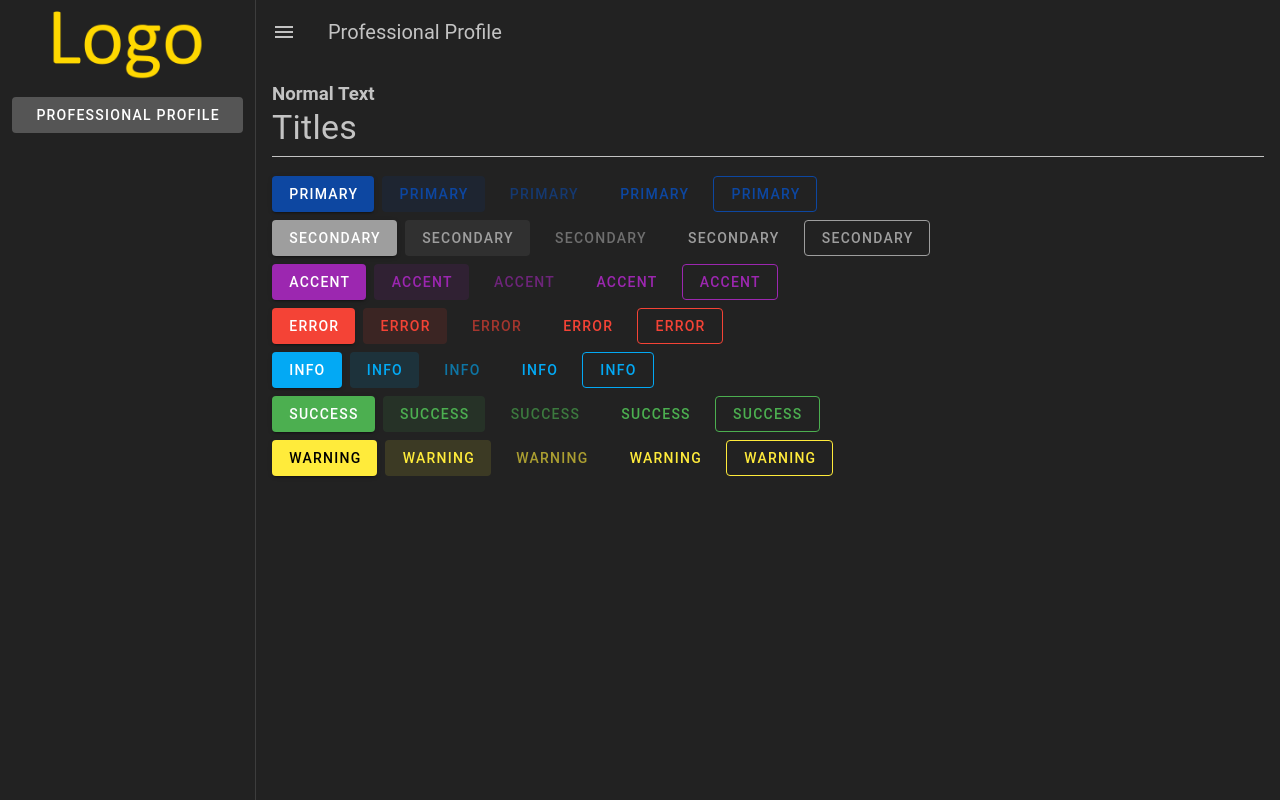
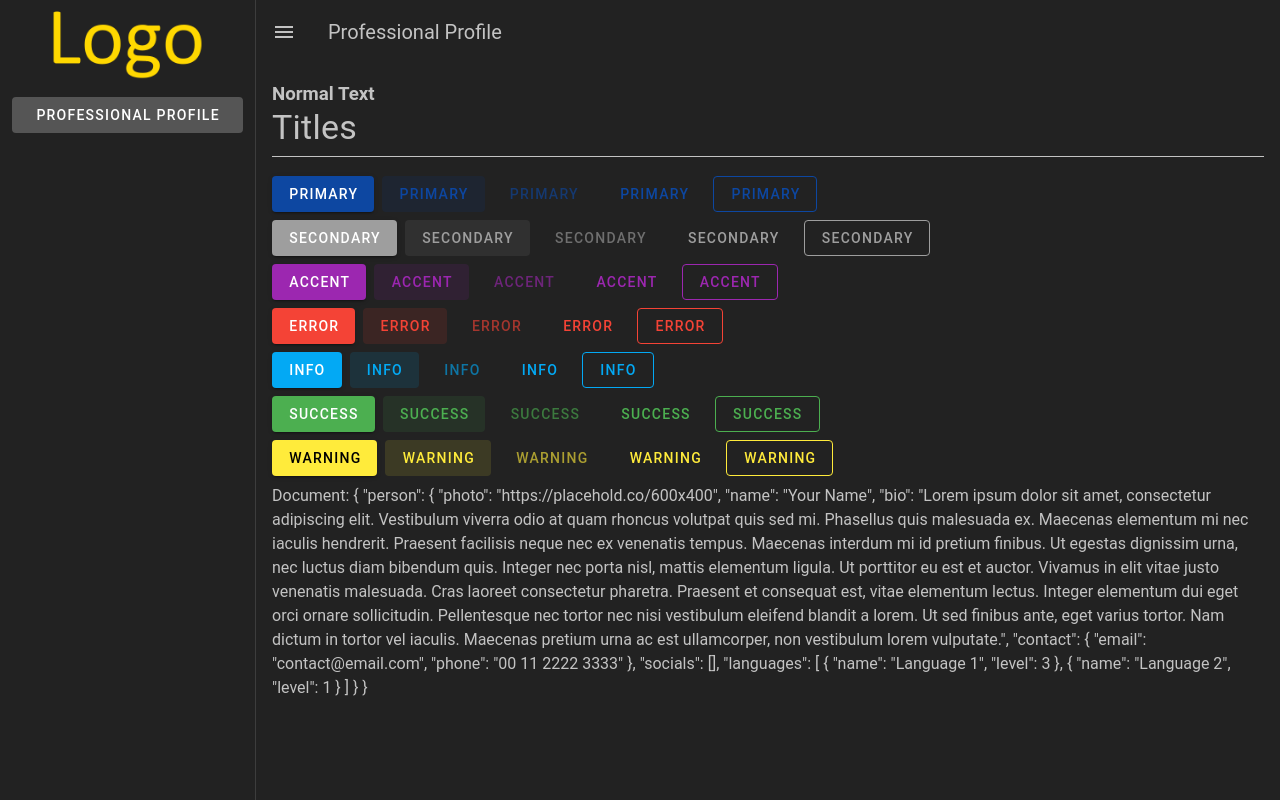
Before and after one commit to mineot/website, a Vue app: page / in a window 1280 px wide. Built offline with nearby package versions, Linux system fonts and the light colour scheme.

Commit message:
alpha/remake - set document loaded

```diff
--- a/src/stores/doc/index.ts
+++ b/src/stores/doc/index.ts
@@ -1,9 +1,9 @@
-import { computed } from "vue";
+import { computed, ref } from "vue";
 import { defineStore } from "pinia";
 import type { Document } from "@/stores/doc/document";
 
 export const useDocStore = defineStore("doc", () => {
-  let innerDoc: Document;
+  const innerDoc = ref();
 
   const recoveryDocument = async (): Promise<void> => {
     const langs = await fetch("./document.langs.json");
@@ -16,10 +16,10 @@ export const useDocStore = defineStore("doc", () => {
     }
 
     const refDoc: any = await fetch(`./${langDocKey}`);
-    innerDoc = await refDoc.json() as Document;
+    innerDoc.value = await refDoc.json() as Document;
   };
 
-  const document = computed((): Document => innerDoc);
+  const document = computed((): Document => innerDoc.value as Document);
 
   return { recoveryDocument, document };
 });
--- a/src/views/ProfileView.vue
+++ b/src/views/ProfileView.vue
@@ -8,12 +8,16 @@
     <v-btn :color="btn.color" class="mr-2" variant="text">{{ btn.text }}</v-btn>
     <v-btn :color="btn.color" class="mr-2" variant="outlined">{{ btn.text }}</v-btn>
   </div>
+  <div>Document: {{ docStore.document }}</div>
   <!-- <ProfilePerson></ProfilePerson> -->
 </template>
 
 <script setup lang="ts">
+import { useDocStore } from "@/stores/doc";
 // import ProfilePerson from "@/components/ProfilePerson.vue";
 import TitleWidget from "@/widgets/TitleWidget.vue";
+
+const docStore = useDocStore();
 
 const btns = [
   { color: "primary", text: "Primary" },
```
